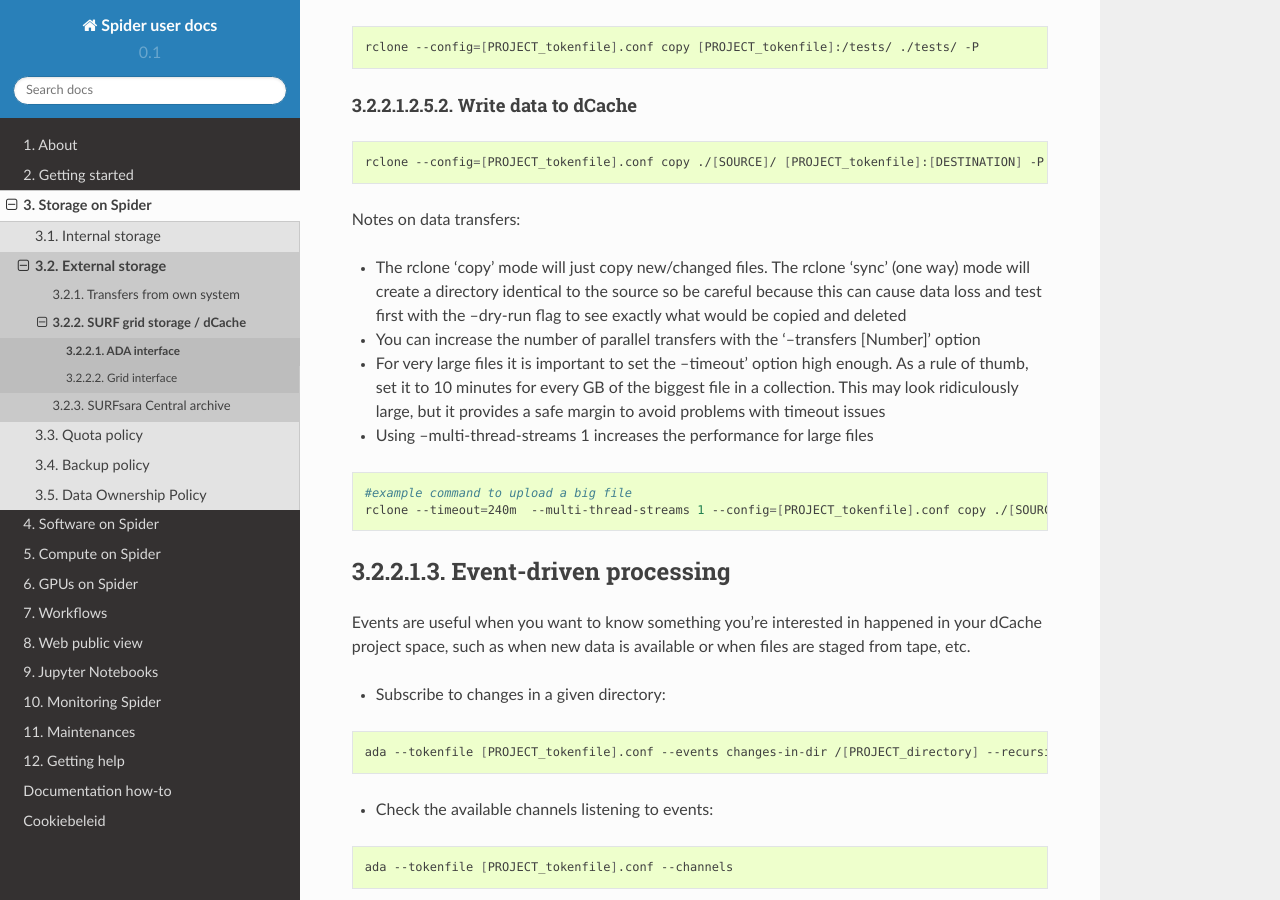
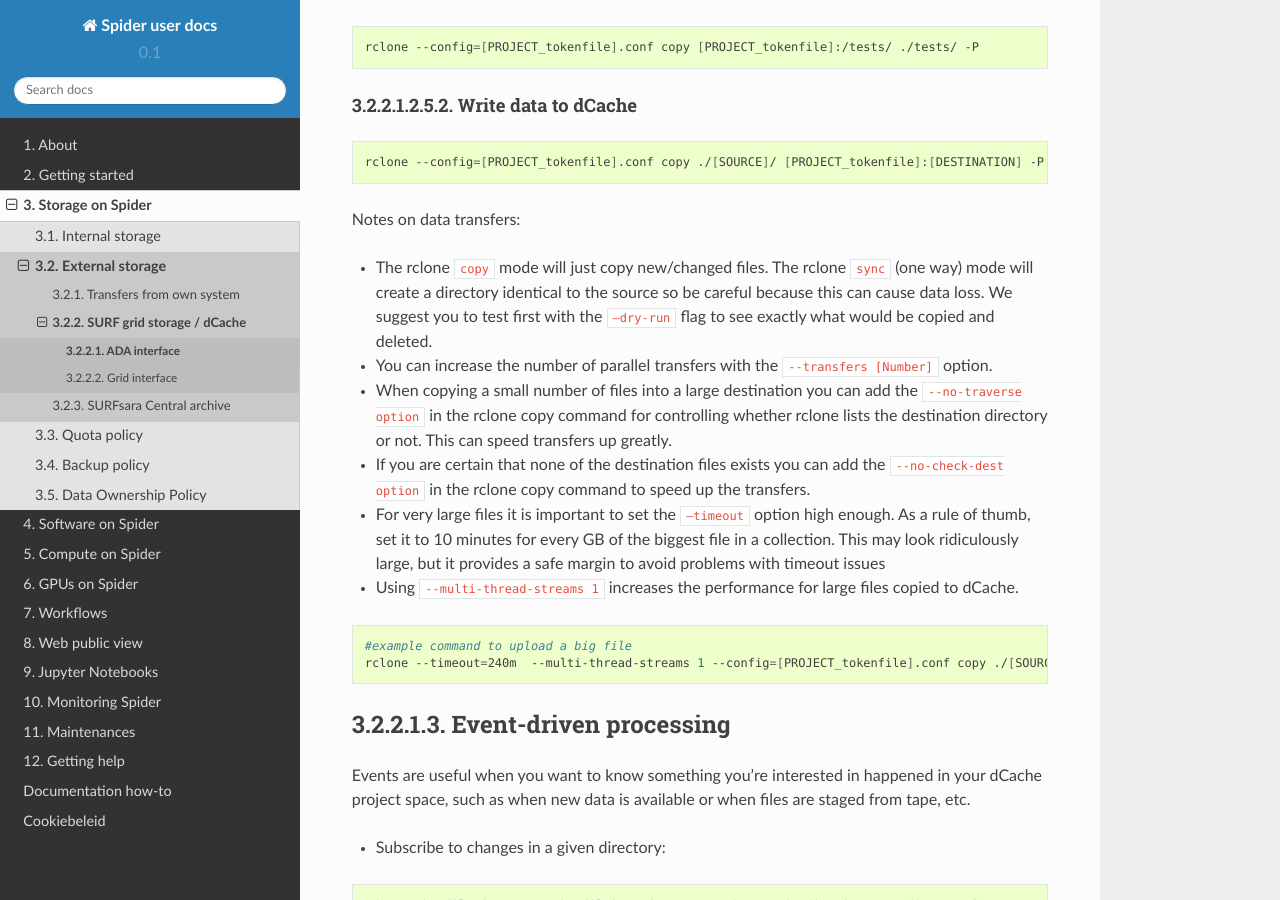
Before and after one commit to sara-nl/spiderdocs, a Sphinx documentation site: the page built from source/Pages/storage/ada-interface.rst, in a window 1280 px wide and 900 px high, scrolled down 8026 px. Built offline with Sphinx 7.4.7 and the Read the Docs theme 2.0.0, drawn with Linux system fonts in a browser that asks for light colours.

Commit message:
data transfer tips

```diff
--- a/source/Pages/storage/ada-interface.rst
+++ b/source/Pages/storage/ada-interface.rst
@@ -393,10 +393,13 @@ Write data to dCache
 
 Notes on data transfers:
 
-* The rclone 'copy' mode will just copy new/changed files. The rclone 'sync' (one way) mode will create a directory identical to the source so be careful because this can cause data loss and test first with the –dry-run flag to see exactly what would be copied and deleted
-* You can increase the number of parallel transfers with the '--transfers [Number]' option
-* For very large files it is important to set the –timeout' option high enough. As a rule of thumb, set it to 10 minutes for every GB of the biggest file in a collection. This may look ridiculously large, but it provides a safe margin to avoid problems with timeout issues
-* Using --multi-thread-streams 1 increases the performance for large files
+* The rclone ``copy`` mode will just copy new/changed files. The rclone ``sync`` (one way) mode will create a directory identical to the source so be careful because this can cause data loss. We suggest you to test first with the ``–dry-run`` flag to see exactly what would be copied and deleted.
+* You can increase the number of parallel transfers with the ``--transfers [Number]`` option.
+* When copying a small number of files into a large destination you can add the ``--no-traverse option`` in the rclone copy command for controlling whether rclone lists the destination directory or not. This can speed transfers up greatly.
+* If you are certain that none of the destination files exists you can add the ``--no-check-dest option`` in the rclone copy command to speed up the transfers.
+* For very large files it is important to set the ``–timeout`` option high enough. As a rule of thumb, set it to 10 minutes for every GB of the biggest file in a collection. This may look ridiculously large, but it provides a safe margin to avoid problems with timeout issues
+* Using ``--multi-thread-streams 1`` increases the performance for large files copied to dCache.
+
 
 .. code-block:: bash
 
--- a/source/Pages/storage_on_spider.rst
+++ b/source/Pages/storage_on_spider.rst
@@ -38,6 +38,9 @@ available, but these are currently not supported by us.
 Help on these commands can be found by (i) typing ``man cp`` or ``man rsync``
 on the command line after logging into the system, or (ii) by contacting
 :ref:`our helpdesk <helpdesk>`.
+
+.. WARNING::
+   When copying data on the local filesystem and accross different project space folders we suggest you to copy your data and then remove the source files instead of moving the data. This will ensure that the new copy inherits the permissions of the destination project folder.
 
 
 .. _filesystems:
```
